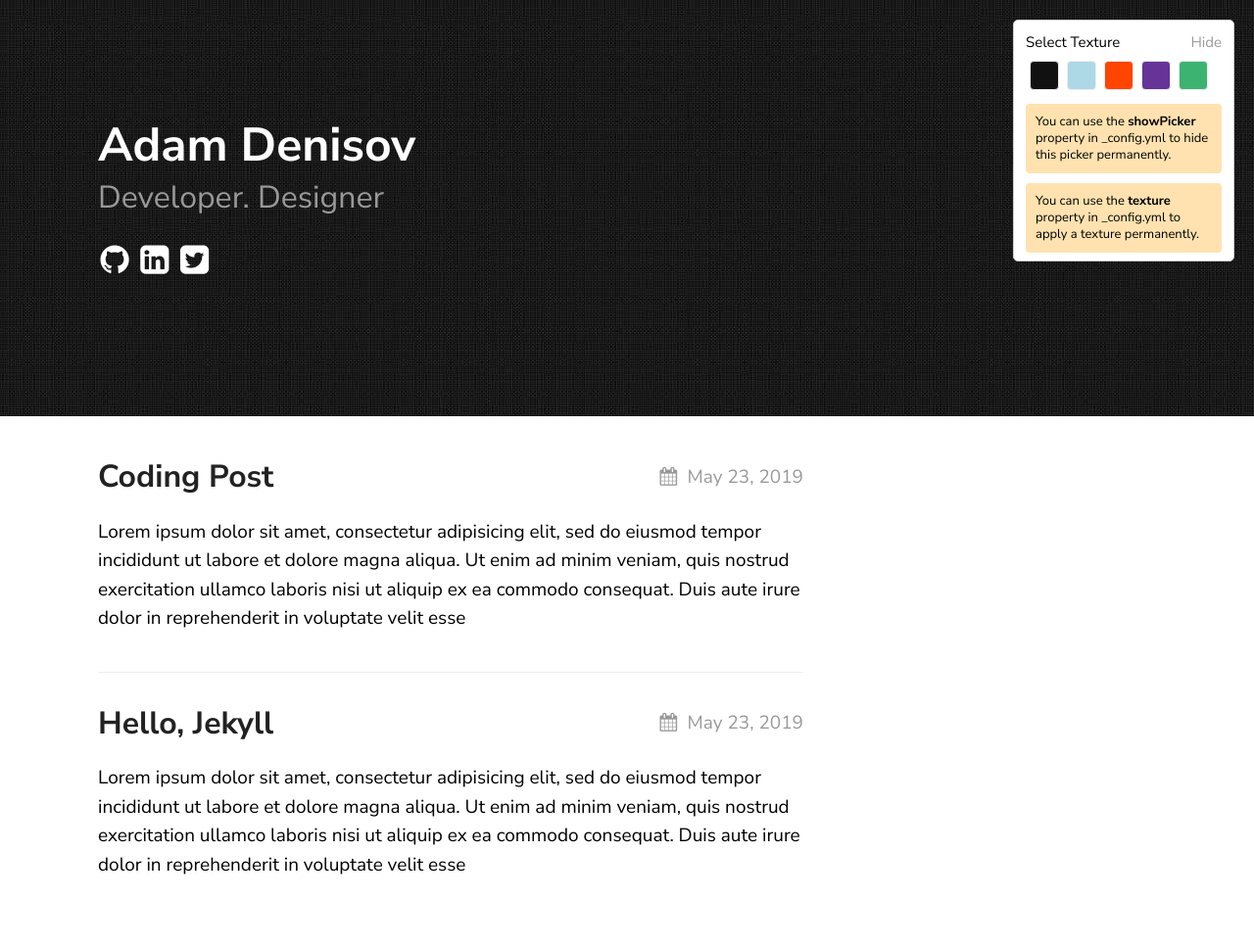
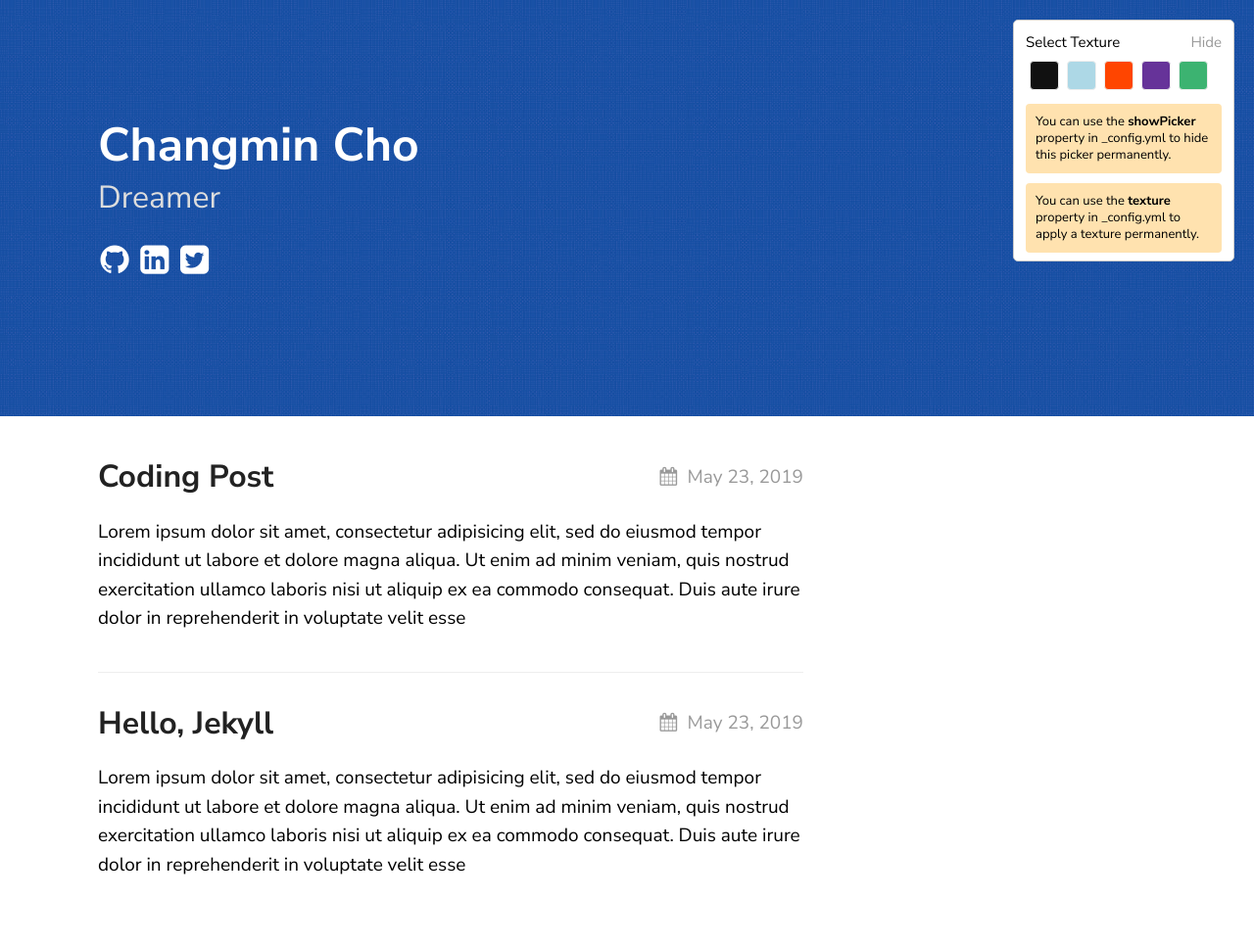
Before and after one commit to changminjo22/changminjo22.github.io, a Jekyll site: the page built from index.md, in a window 1280 px wide. Shown: the whole page at 98% size. Built offline with Jekyll 4.4.1, drawn with Linux system fonts in a browser that asks for light colours.

Commit message:
theme changed

```diff
--- a/_config.yml
+++ b/_config.yml
@@ -15,10 +15,10 @@ sass:
 
 permalink: /posts/:title/
 texture:
-  title: Adam Denisov
-  tagline: Developer. Designer
+  title: Changmin Cho
+  tagline: Dreamer
   date_format: "%b %-d, %Y"
-  style: black
+  style: blue
   showNav: false
   showPicker: true
 
```
